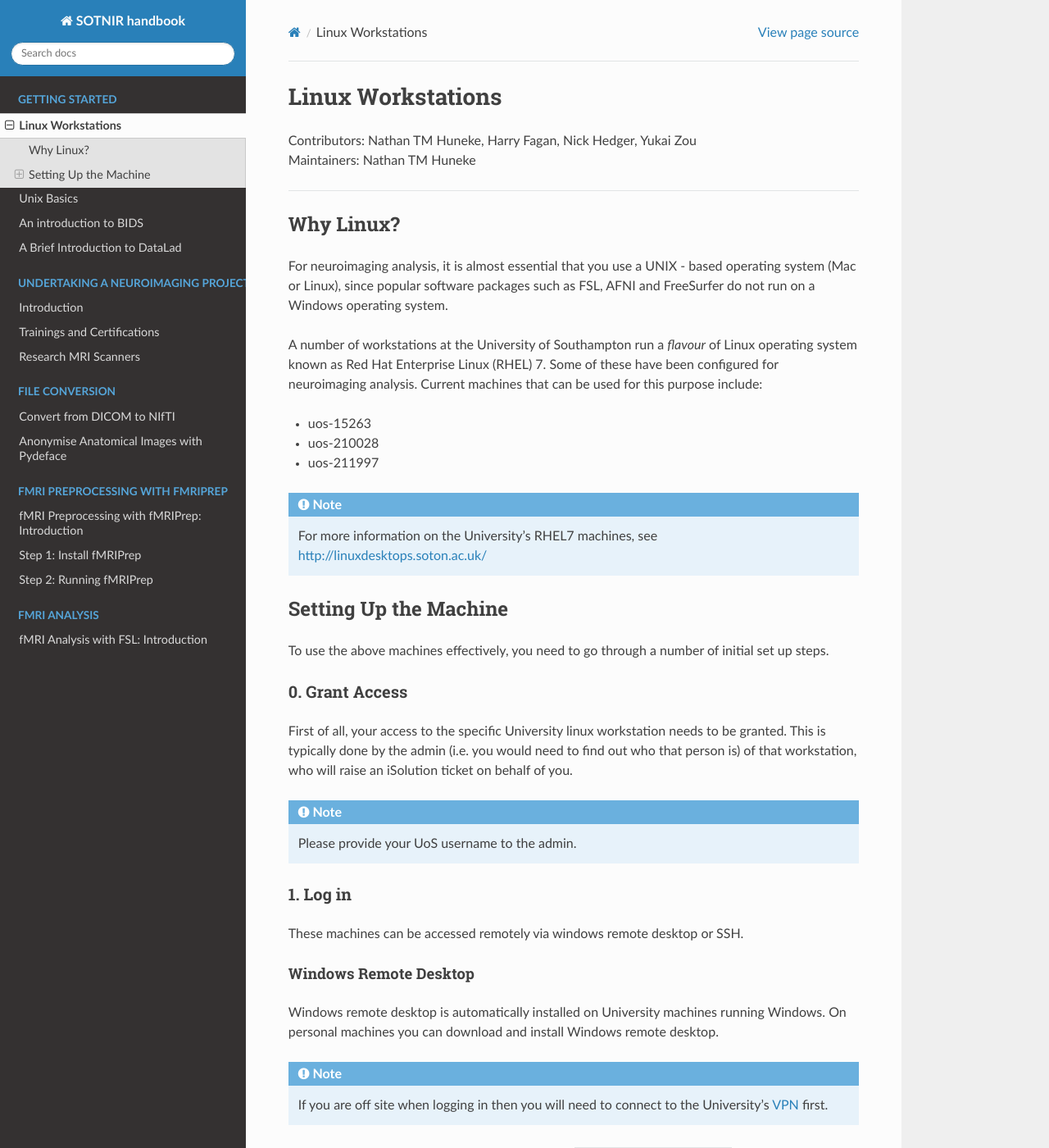
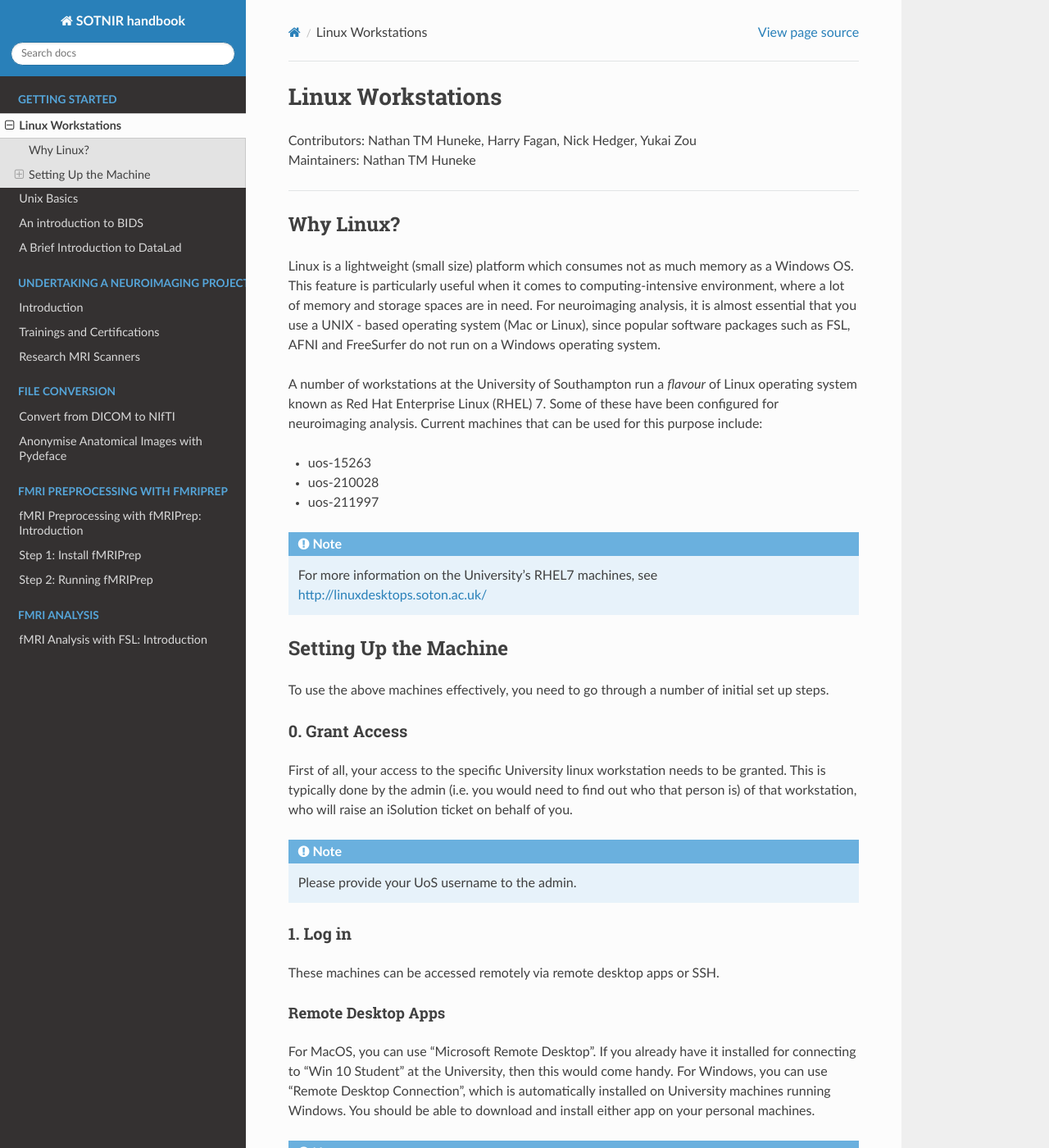
Before and after one commit to nhuneke/sotnir-handbook, a Sphinx documentation site: the page built from docs/getting-started/linux-machines.rst, in a window 1280 px wide and 1400 px high. Shown: the whole window at 82% size. Built offline with Sphinx 7.4.7 and the Read the Docs theme 2.0.0, drawn with Linux system fonts in a browser that asks for light colours; pages that are not in the unit, such as notebooks, are missing from menus; some of the changed text lies outside the part shown.

Commit message:
Updated getting-started/linux-machines.rst

```diff
--- a/docs/getting-started/linux-machines.rst
+++ b/docs/getting-started/linux-machines.rst
@@ -11,8 +11,7 @@ Linux Workstations
 Why Linux?
 -------------
 
-For neuroimaging analysis, it is almost essential that you use a UNIX - based operating system (Mac or Linux),
-since popular software packages such as FSL, AFNI and FreeSurfer do not run on a Windows operating system.
+Linux is a lightweight (small size) platform which consumes not as much memory as a Windows OS. This feature is particularly useful when it comes to computing-intensive environment, where a lot of memory and storage spaces are in need. For neuroimaging analysis, it is almost essential that you use a UNIX - based operating system (Mac or Linux), since popular software packages such as FSL, AFNI and FreeSurfer do not run on a Windows operating system.
 
 A number of workstations at the University of Southampton run a *flavour* of Linux operating system known as Red Hat Enterprise Linux (RHEL) 7. Some of these have been configured for neuroimaging analysis. Current machines that can be used for this purpose include:
 
@@ -41,13 +40,14 @@ First of all, your access to the specific University linux workstation needs to
 1. Log in
 ============
 
-These machines can be accessed remotely via windows remote desktop or SSH.
+These machines can be accessed remotely via remote desktop apps or SSH.
 
-Windows Remote Desktop
+Remote Desktop Apps
 **********************
 
-Windows remote desktop is automatically installed on University machines running Windows.
-On personal machines you can download and install Windows remote desktop.
+For MacOS, you can use “Microsoft Remote Desktop”. If you already have it installed for connecting to “Win 10 Student” at the University, then this would come handy.
+For Windows, you can use “Remote Desktop Connection”, which is automatically installed on University machines running Windows.
+You should be able to download and install either app on your personal machines.
 
 .. note::
 
@@ -57,6 +57,8 @@ On personal machines you can download and install Windows remote desktop.
 1. On your machine, click on *Start* and search for ``Remote Desktop Connection``
 2. Type in the computer name as above and click connect
 3. Input your University of Southampton username and password when prompted
+
+Alternatively, if you would like to connect via remote desktop app on Linux, you can use Remmina by following an instruction `here <https://knowledgenow.soton.ac.uk/Articles/KB0020338>`_.
 
 SSH
 ********************
```
